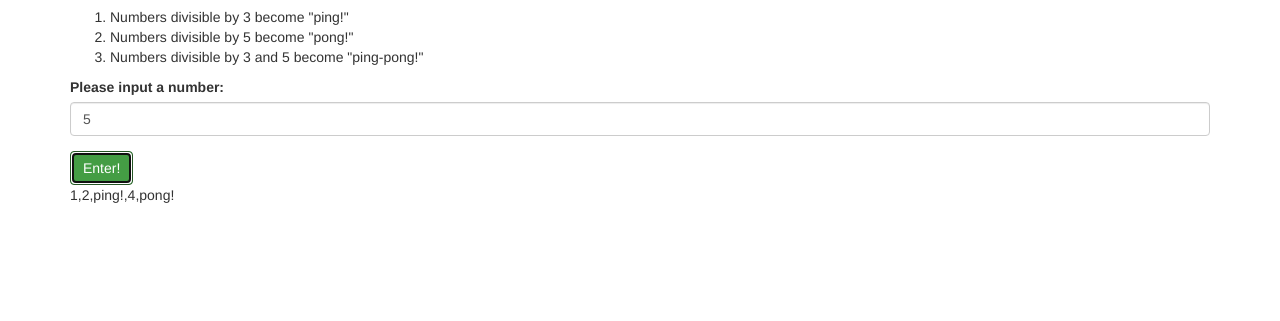
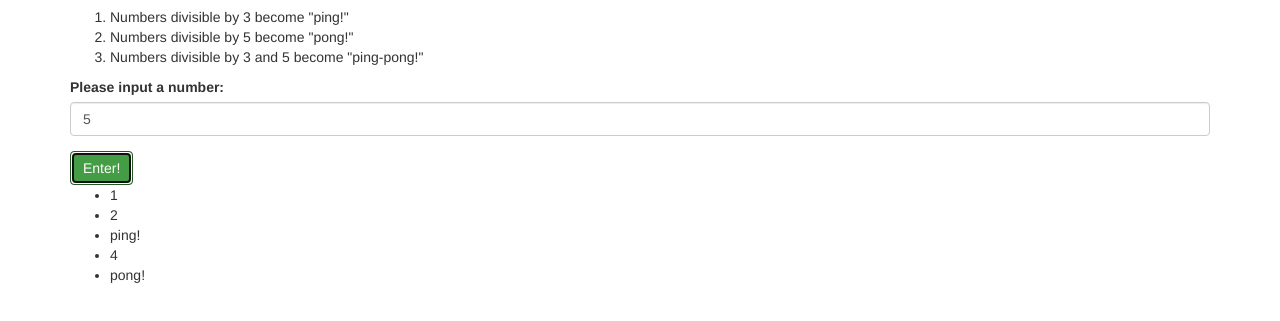
Before and after one commit to SandroMateo/ping-pong, a plain HTML site: page index.html in a window 1280 px wide. Both pictures are taken after typing "5" into the empty fields and a click on the button "Enter!". Shown: the part 291-612 px from the top of the page. Drawn offline with Linux system fonts and the light colour scheme.

Commit message:
add ul that lists everyinput of array below

```diff
--- a/index.html
+++ b/index.html
@@ -27,7 +27,7 @@
         <button type="submit" class="btn btn-success">Enter!</button>
       </form>
       <div>
-        <p id="output"></p>
+        <ul id="output"></ul>
       </div>
     </div>
   </body>
--- a/js/scripts.js
+++ b/js/scripts.js
@@ -4,11 +4,11 @@ function pingPong(input) {
     if(i % 5 === 0 && i % 3 === 0) {
       pongArray.push("ping-pong!");
     }
+    else if(i % 3 === 0) {
+      pongArray.push("ping!")
+    }
     else if(i % 5 === 0) {
       pongArray.push("pong!");
-    }
-    else if(i % 3 === 0) {
-      pongArray.push("ping!")
     }
     else {
       pongArray.push(i);
@@ -20,7 +20,9 @@ $(function() {
   $("form").submit(function(event) {
     event.preventDefault();
     var inputNumber = parseInt($("#input-number").val());
-    var output = pingPong(inputNumber);
-    $("#output").text(output);
+    var outputArray = pingPong(inputNumber);
+    outputArray.forEach(function(output) {
+      $("#output").append("<li>" + output + "</li>");
+    });
   });
 });
```
